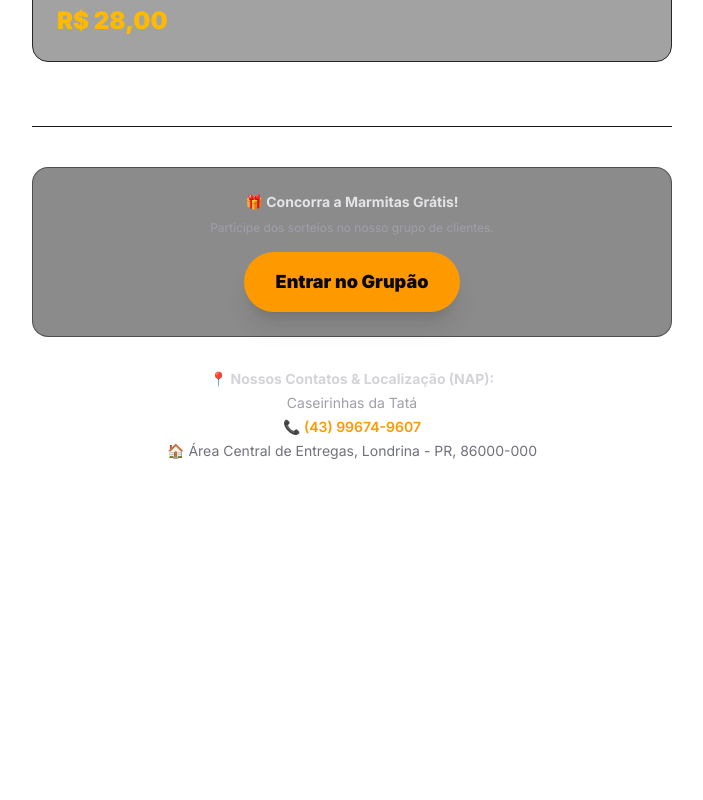
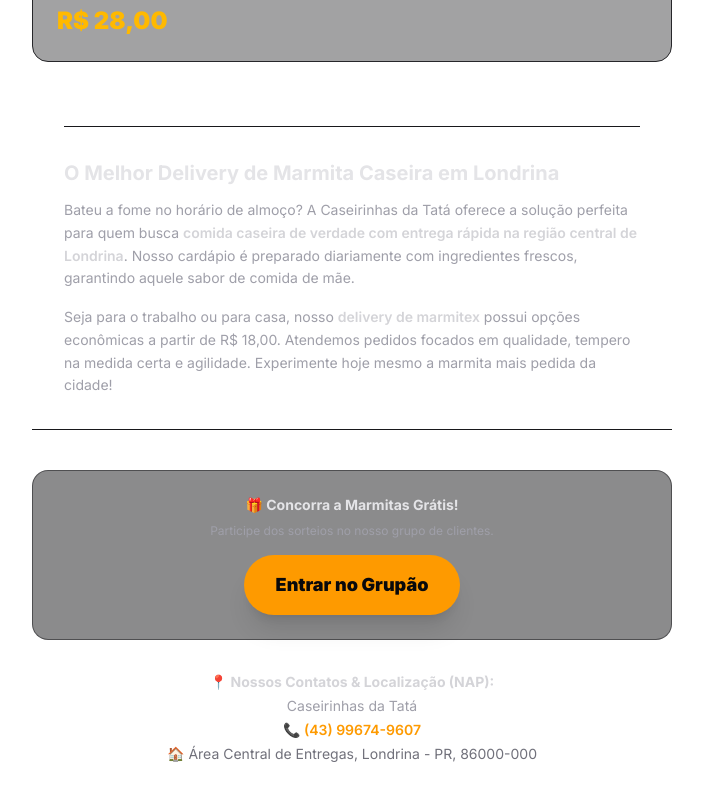
Before and after one commit to Gaulnews/caseirinhas-tata-next, a Next.js app: page / in a window 1280 px wide. Shown: the part 896-1696 px from the top of the page, without its empty margins (288-991 px from the left). Before the commit the page ends 1453 px from the top, so only its background shows below. Built offline with nearby package versions, Linux system fonts and the light colour scheme.

Commit message:
Add SEO section for local delivery service
Added a semantic SEO section for local delivery service with descriptive content.

```diff
--- a/src/app/page.tsx
+++ b/src/app/page.tsx
@@ -66,6 +66,19 @@
         </div>
       </section>
 
+      {/* Bloco Semântico de SEO Local (Injeção de Palavras-Chave) */}
+      <section className="max-w-xl mx-auto mt-12 mb-8 text-left border-t border-zinc-900 pt-8">
+        <h2 className="text-xl font-bold text-zinc-200 mb-3">
+          O Melhor Delivery de Marmita Caseira em Londrina
+        </h2>
+        <p className="text-zinc-400 text-sm leading-relaxed mb-4">
+          Bateu a fome no horário de almoço? A Caseirinhas da Tatá oferece a solução perfeita para quem busca <strong className="text-zinc-300 font-semibold">comida caseira de verdade com entrega rápida na região central de Londrina</strong>. Nosso cardápio é preparado diariamente com ingredientes frescos, garantindo aquele sabor de comida de mãe.
+        </p>
+        <p className="text-zinc-400 text-sm leading-relaxed">
+          Seja para o trabalho ou para casa, nosso <strong className="text-zinc-300 font-semibold">delivery de marmitex</strong> possui opções econômicas a partir de R$ 18,00. Atendemos pedidos focados em qualidade, tempero na medida certa e agilidade. Experimente hoje mesmo a marmita mais pedida da cidade!
+        </p>
+      </section>
+
       <footer className="border-t border-zinc-900 pt-10 pb-8 text-sm text-zinc-500">
         <div className="bg-zinc-900/50 rounded-2xl p-6 mb-8 text-center border border-zinc-800/60">
           <h3 className="font-bold text-zinc-200 mb-2">🎁 Concorra a Marmitas Grátis!</h3>
```
